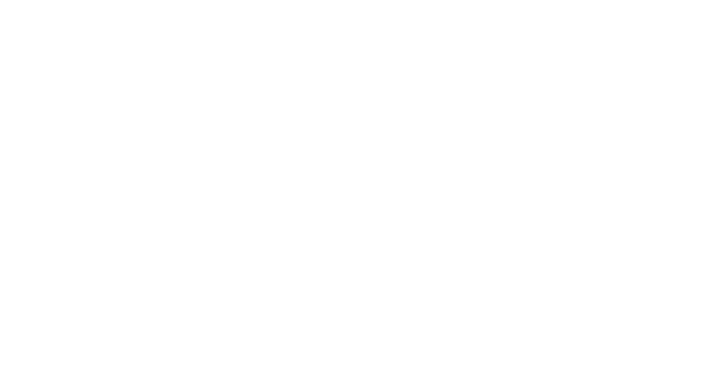
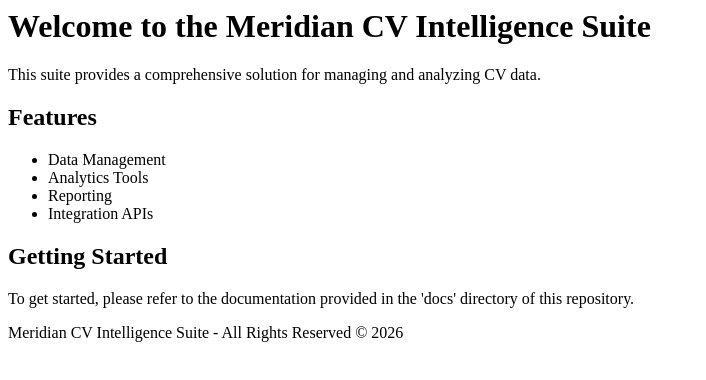
Before and after one commit to tanvir24b2b-source/Meridian-CV-Intelligence-Suite, a plain HTML site: page index.html in a window 1280 px wide. Shown: the whole page, without its empty margins (0-706 px from the left). Drawn offline with Linux system fonts and the light colour scheme.

Commit message:
Updated index.html with full Meridian CV Intelligence Suite content on 2026-03-27.

```diff
--- a/index.html
+++ b/index.html
@@ -1 +1,21 @@
-<html><!-- Content of cv-screener.html --></html>
+<html>
+<head>
+    <title>Meridian CV Intelligence Suite</title>
+</head>
+<body>
+    <h1>Welcome to the Meridian CV Intelligence Suite</h1>
+    <p>This suite provides a comprehensive solution for managing and analyzing CV data.</p>
+    <h2>Features</h2>
+    <ul>
+        <li>Data Management</li>
+        <li>Analytics Tools</li>
+        <li>Reporting</li>
+        <li>Integration APIs</li>
+    </ul>
+    <h2>Getting Started</h2>
+    <p>To get started, please refer to the documentation provided in the 'docs' directory of this repository.</p>
+    <footer>
+        <p>Meridian CV Intelligence Suite - All Rights Reserved © 2026</p>
+    </footer>
+</body>
+</html>
```
